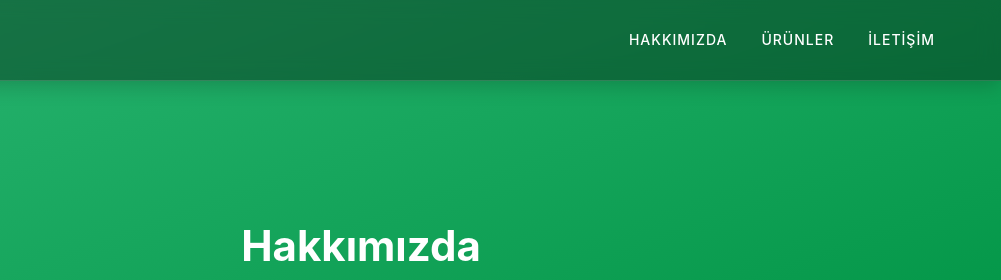
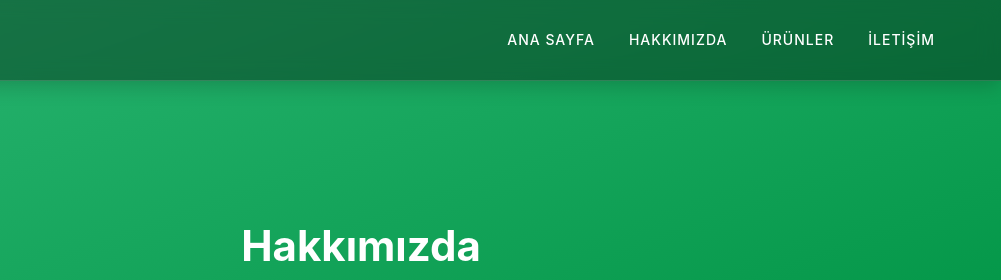
Before and after one commit to Arda-Akdeniz/master-meter-web, a website built with Vite: page src/hakkimizda.html in a window 1280 px wide. Shown: the top 280 px of the page, 279-1280 px from the left. Built offline with nearby package versions, Linux system fonts and the light colour scheme.

Commit message:
Add Ana Sayfa navigation link to all pages

```diff
--- a/src/hakkimizda.html
+++ b/src/hakkimizda.html
@@ -28,6 +28,7 @@
           </a>
           <nav>
             <div class="nav-links">
+              <a href="/">ANA SAYFA</a>
               <a href="hakkimizda.html">HAKKIMIZDA</a>
               <a href="urunler.html">ÜRÜNLER</a>
               <a href="iletisim.html">İLETİŞİM</a>
@@ -38,6 +39,7 @@
           </button>
         </div>
         <div class="mobile-nav" id="mobileNav" aria-label="Mobil menü">
+          <a href="/">ANA SAYFA</a>
           <a href="hakkimizda.html">HAKKIMIZDA</a>
           <a href="urunler.html">ÜRÜNLER</a>
           <a href="iletisim.html">İLETİŞİM</a>
```
Also changed, not shown: src/iletisim.html (+2 -0 lines), src/index.html (+2 -0 lines), src/urunler.html (+2 -0 lines).
